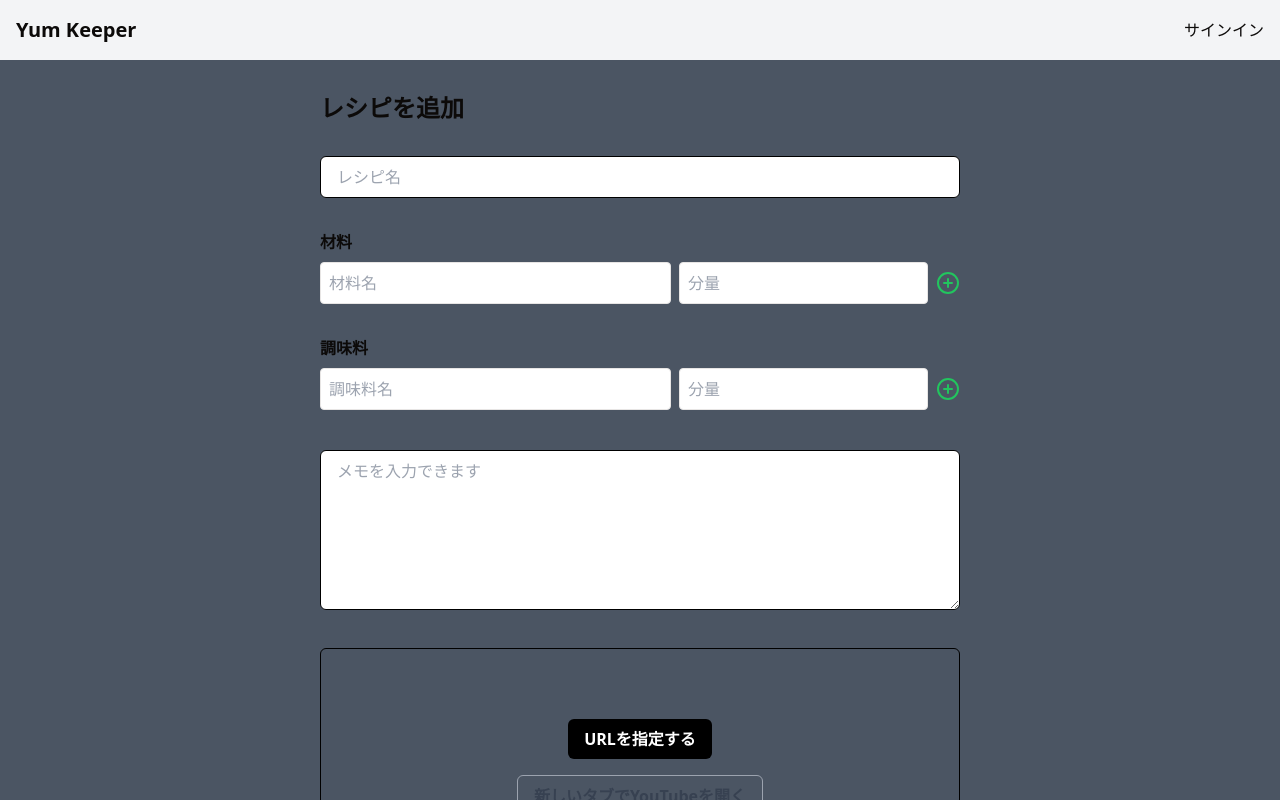
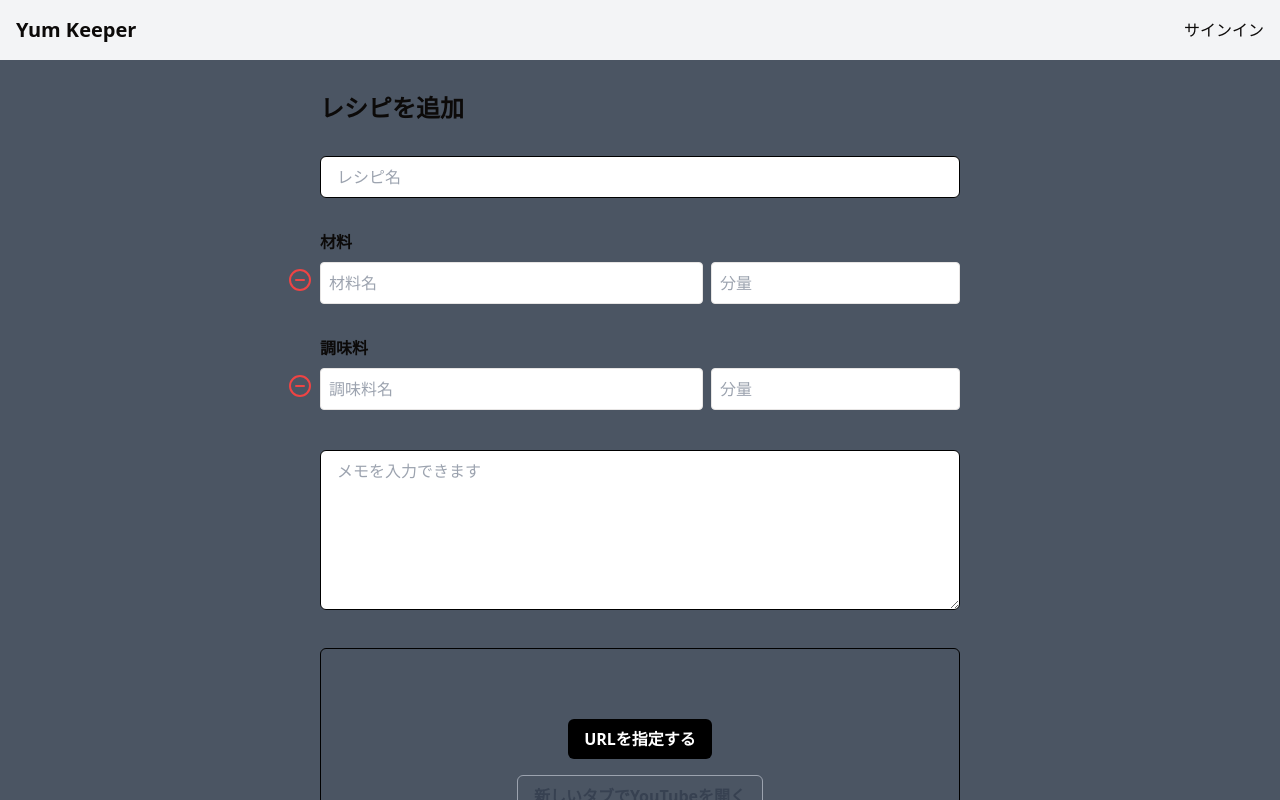
Before and after one commit to y4tk8/yumkeeper_frontend, a Next.js app: page /recipes/new in a window 1280 px wide. Shown: the top 800 px of the page. Built offline with nearby package versions, Linux system fonts and the light colour scheme; no server answers.

Commit message:
feat: レシピ登録ページで'+'と'-'マークの表示方法を改善 #72

```diff
--- a/src/components/recipes/IngredientFields.tsx
+++ b/src/components/recipes/IngredientFields.tsx
@@ -2,30 +2,43 @@ import { MinusCircle, PlusCircle } from "lucide-react";
 import { ItemEntry } from "@/types/recipe";
 
 interface IngredientFieldProps {
+  index: number;
+  total: number;
   item: ItemEntry;
   onChange: (key: keyof ItemEntry, value: string) => void;
   onAdd: () => void;
   onRemove: () => void;
-  isFirst: boolean;
-  isLast: boolean;
 }
 
 // 材料 の入力フォーム
 export default function IngredientFields({
+  index,
+  total,
   item,
   onChange,
   onAdd,
   onRemove,
-  isFirst,
-  isLast,
 }: IngredientFieldProps) {
+  const isLast = index === total - 1;
+  const showPlus = isLast;
+  const showMinus = !isLast;
+
   return (
-    <div className="flex items-center space-x-2 mb-2">
-      {!isFirst && (
-        <button onClick={onRemove}>
+    <div className="relative flex items-center mb-2">
+      <div className="absolute -left-8 top-1/2 -translate-y-1/2">
+        {showPlus && (
+          <button onClick={onAdd} aria-label="材料を追加">
+            <PlusCircle className="text-green-500" />
+          </button>
+        )}
+        {showMinus && (
+          <button onClick={onRemove} aria-label="材料を削除">
             <MinusCircle className="text-red-500" />
           </button>
         )}
+      </div>
+
+      <div className="flex w-full gap-2">
         <input
           type="text"
           placeholder="材料名"
@@ -40,11 +53,7 @@ export default function IngredientFields({
           onChange={(e) => onChange("amount", e.target.value)}
           className="flex-[3] border p-2 rounded"
         />
-      {isLast && (
-        <button onClick={onAdd}>
-          <PlusCircle className="text-green-500" />
-        </button>
-      )}
+      </div>
     </div>
   );
 }
--- a/src/components/recipes/SeasoningFields.tsx
+++ b/src/components/recipes/SeasoningFields.tsx
@@ -2,30 +2,43 @@ import { MinusCircle, PlusCircle } from "lucide-react";
 import { ItemEntry } from "@/types/recipe";
 
 interface SeasoningFieldProps {
+  index: number;
+  total: number;
   item: ItemEntry;
   onChange: (key: keyof ItemEntry, value: string) => void;
   onAdd: () => void;
   onRemove: () => void;
-  isFirst: boolean;
-  isLast: boolean;
 }
 
 // 調味料 の入力フォーム
 export default function SeasoningsFields({
+  index,
+  total,
   item,
   onChange,
   onAdd,
   onRemove,
-  isFirst,
-  isLast,
 }: SeasoningFieldProps) {
+  const isLast = index === total - 1;
+  const showPlus = isLast;
+  const showMinus = !isLast;
+
   return (
-    <div className="flex items-center space-x-2 mb-2">
-      {!isFirst && (
-        <button onClick={onRemove}>
+    <div className="relative flex items-center mb-2">
+      <div className="absolute -left-8 top-1/2 -translate-y-1/2">
+        {showPlus && (
+          <button onClick={onAdd} aria-label="調味料を追加">
+            <PlusCircle className="text-green-500" />
+          </button>
+        )}
+        {showMinus && (
+          <button onClick={onRemove} aria-label="調味料を削除">
             <MinusCircle className="text-red-500" />
           </button>
         )}
+      </div>
+
+      <div className="flex w-full gap-2">
         <input
           type="text"
           placeholder="調味料名"
@@ -40,11 +53,7 @@ export default function SeasoningsFields({
           onChange={(e) => onChange("amount", e.target.value)}
           className="flex-[3] border p-2 rounded"
         />
-      {isLast && (
-        <button onClick={onAdd}>
-          <PlusCircle className="text-green-500" />
-        </button>
-      )}
+      </div>
     </div>
   );
 }
```
Lines whose indentation alone changed are shown as unchanged.
